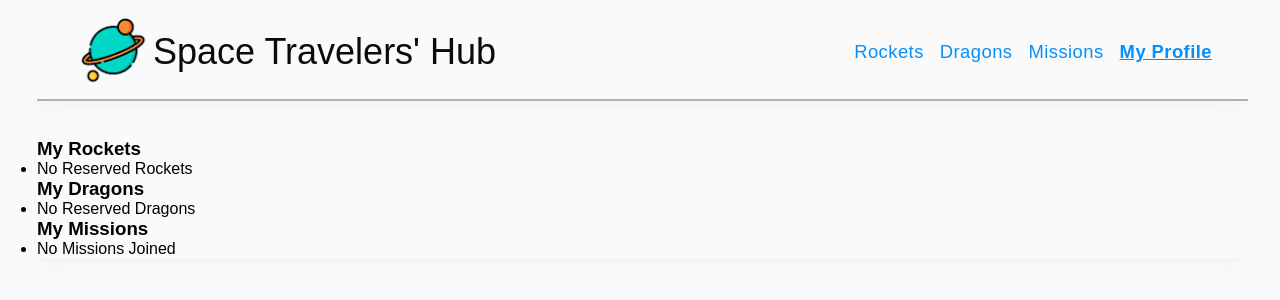
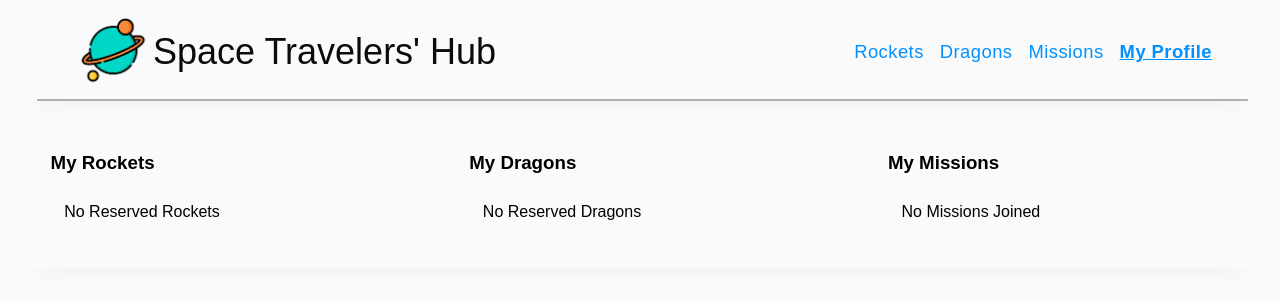
Before and after one commit to Microverse-Fullstack-Program/Space-Travelers-Hub, a React (Create React App) app: page /profile in a window 1280 px wide. Shown: the top 300 px of the page. Built offline with nearby package versions, Linux system fonts and the light colour scheme.

Commit message:
Add style to Profile page

```diff
--- a/src/App.css
+++ b/src/App.css
@@ -124,16 +124,118 @@ td {
   padding: 10px;
 }
 
+td.title {
+  font-weight: 600;
+}
+
 td.desc {
   text-align: justify;
   line-height: 2.15rem;
 }
 
 td.status {
-  width: 12rem;
+  width: 13rem;
   text-align: center;
+}
+
+.status .active,
+.status .inactive {
+  background-color:#0290ff;
+  color: #fff;
+  border: 2px solid rgb(237, 228, 228);
+  border-radius: 15px;
+  padding: 10px;
+}
+
+.status .active {
+  background-color:#0290ff;
+}
+
+.status .inactive {
+  background-color:#4e4f50;
+  text-transform: uppercase;
+}
+
+.status .join,
+.status .leave {
+  border: 2px solid rgb(237, 228, 228);
+  border-radius: 15px;
+  padding: 10px;
+}
+
+.join {
+  background: none;
+  color: #000;
+  border: 1px solid #0b0b0b;
+  border-radius: 5px;
+}
+
+.leave {
+  background: none;
+  color: #ff0000;
+  border: 1px solid #ff0000;
+  border-radius: 5px;
 }
 
 .hide {
   display: none;
 }
+
+.profile_section {
+  display: grid;
+  grid-template-columns: 1fr 1fr 1fr;
+  gap: 45px;
+}
+
+.profile-container {
+  display: flex;
+  flex-direction: column;
+  gap: 15px;
+  padding: 0.85rem 0.85rem;
+}
+
+.list-reservation {
+  margin-bottom: 20px;
+  display: flex;
+  flex-direction: column;
+  justify-content: flex-start;
+}
+
+.reserved-item,
+.no-reservation {
+  width: 100%;
+  padding: 0.895rem 0.85rem;
+}
+
+.reserved-item {
+  border: 1px solid #b1b0b0;
+  border-bottom: none;
+  display: grid;
+  grid-template-columns: 2.5fr 1fr 1fr;
+  justify-content: space-between;
+}
+
+.reserved-item:last-of-type {
+  border-bottom: 1px solid #b1b0b0;
+}
+
+li {
+  list-style: none;
+  text-align: left;
+}
+
+.reserved-item button {
+  padding: 7px 10px;
+  text-align: center;
+  font-size: 0.895rem;
+}
+
+.reserved-item a {
+  text-decoration: none;
+  color: #fff;
+}
+
+a:hover {
+  text-decoration: underline;
+  color: #ffff00;
+}
```
